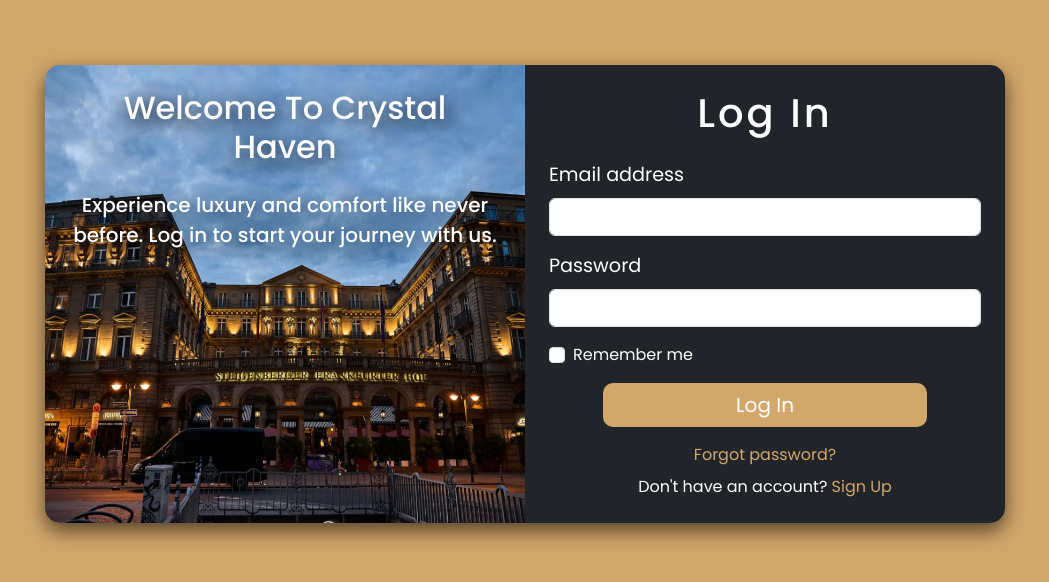
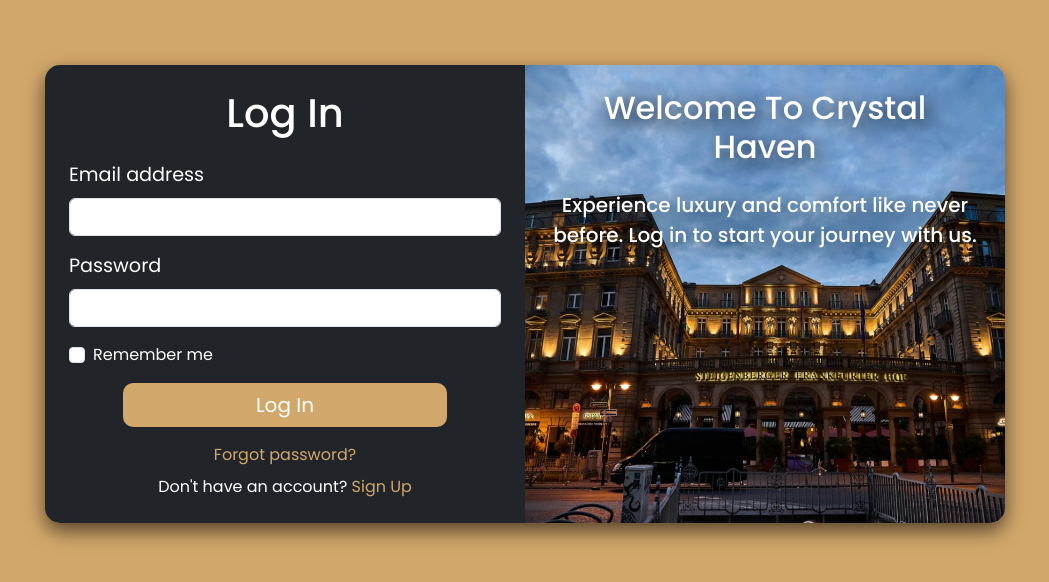
Before and after one commit to Aayush-Hajrani/Crystal-Haven, a plain HTML site: page login.html in a window 1280 px wide. Shown: the part 106-688 px from the top of the page, without its empty margins (115-1164 px from the left). Drawn offline with nearby package versions, Linux system fonts and the light colour scheme.

Commit message:
Add files via upload

```diff
--- a/login.html
+++ b/login.html
@@ -21,18 +21,10 @@
     <div class="container-fluid p-0">
         <div class="login-bg d-flex align-items-center justify-content-center">
         <div class="row g-0 w-75 row-border">
-            <div class="col-lg-6 d-flex align-items-center p-0">
-               <div class="login-image position-relative ">
-                <div class=" p-4 text-center text-white overlay-text">
-                    <h2 class="text-capitalize">Welcome to crystal haven</h2>
-                    <p class="mt-4 fs-5 fw-medium">Experience luxury and comfort like never before. Log in to start your journey with us.</p>
-                </div>
-               </div>
-            </div>
           <div class="col-lg-6 p-4 form-bg">
             <form>
 
-                    <h3 class="text-center mb-4 ls fs-1">Log In</h3>
+                <h3 class="text-center mb-4 fs-1">Log In</h3>
                 <div class="mb-3">
                   <label for="email" class="form-label">Email address</label>
                   <input type="email" class="form-control" id="email" required>
@@ -55,10 +47,19 @@
                 </div>
 
                 <div class="text-center mt-2">
-                      <span>Don't have an account? <a href="#">Sign Up</a></span>
+                  <span>Don't have an account? <a href="sign-up.html">Sign Up</a></span>
                 </div>
               </form>
         </div>
+            <div class="col-lg-6 d-flex align-items-center p-0">
+               <div class="login-image position-relative ">
+                <div class=" p-4 text-center text-white overlay-text">
+                    <h2 class="text-capitalize">Welcome to crystal haven</h2>
+                    <p class="mt-4 fs-5 fw-medium">Experience luxury and comfort like never before. Log in to start your journey with us.</p>
+                </div>
+               </div>
+            </div>
+
         </div>
         </div>
     </div>
```
Lines whose indentation alone changed are shown as unchanged.
